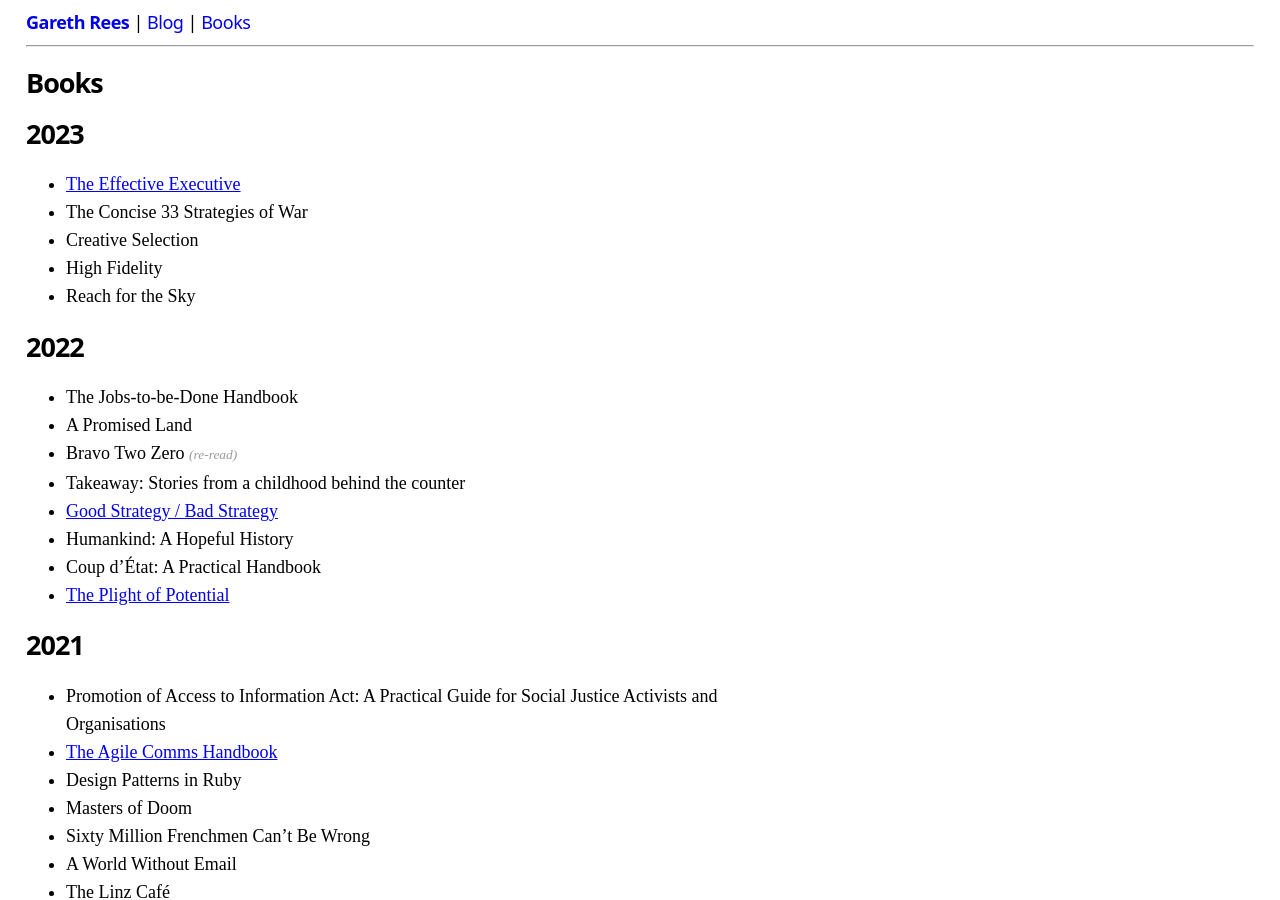
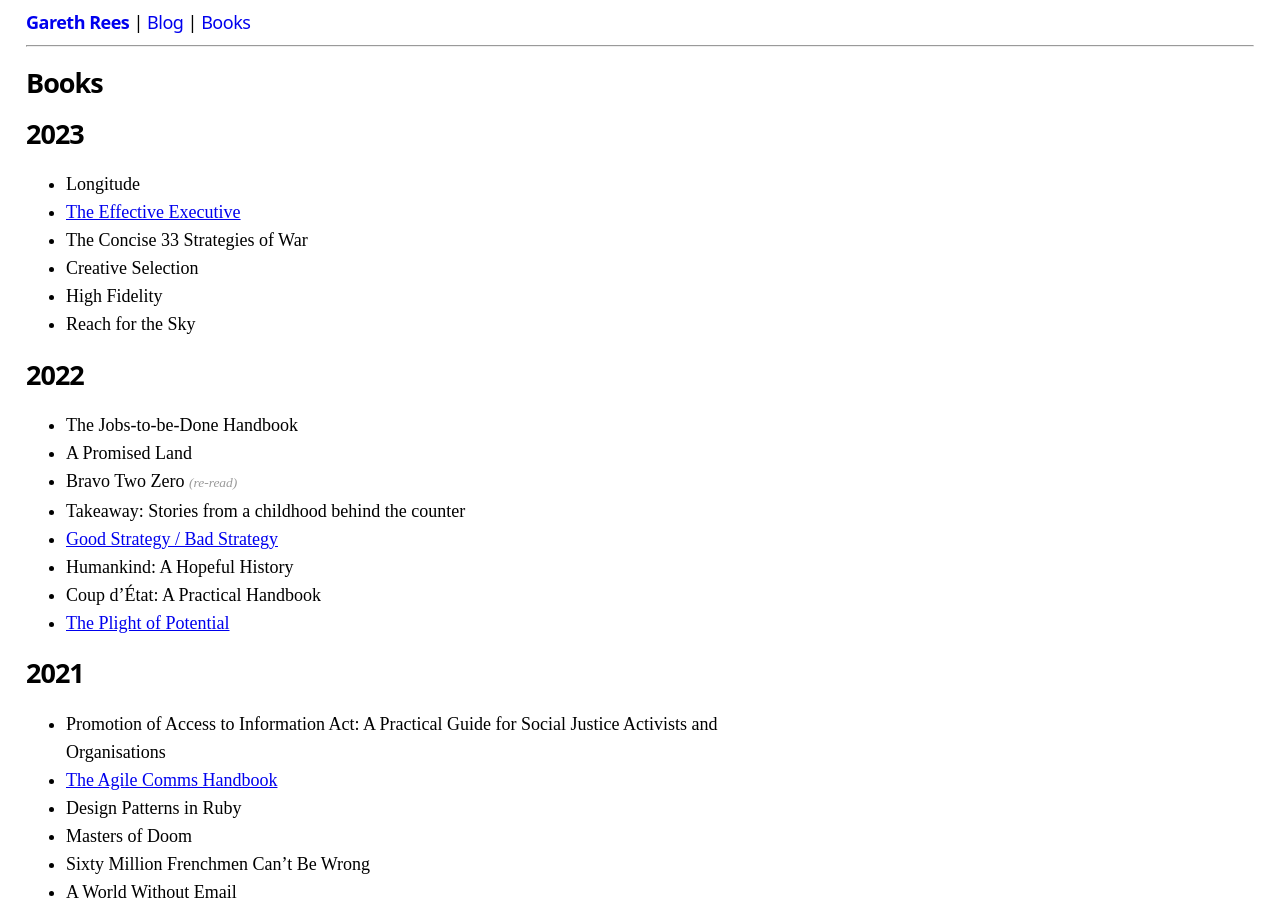
Before and after one commit to garethrees/garethrees.github.com, a Jekyll site: the page built from books.html, in a window 1280 px wide and 900 px high. Built offline with Jekyll 4.4.1, drawn with Linux system fonts in a browser that asks for light colours.

Commit message:
Update books

```diff
--- a/_data/books.yml
+++ b/_data/books.yml
@@ -1,4 +1,5 @@
 2023:
+- title: Longitude
 - title: The Effective Executive
   post: /2023/08/14/book-notes-the-effective-executive
 #- title: Diary of a Tuscan Bookshop
```
